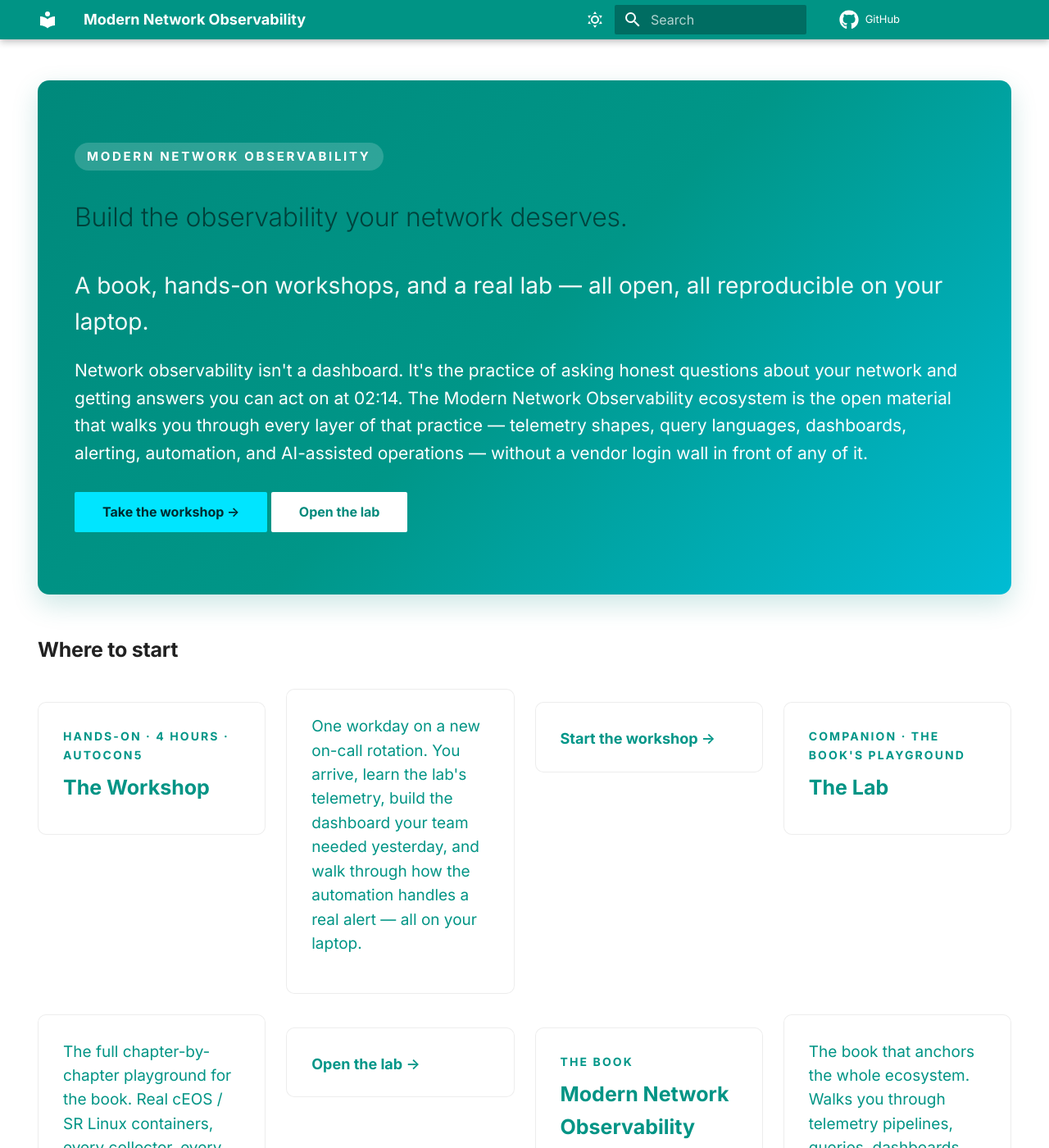
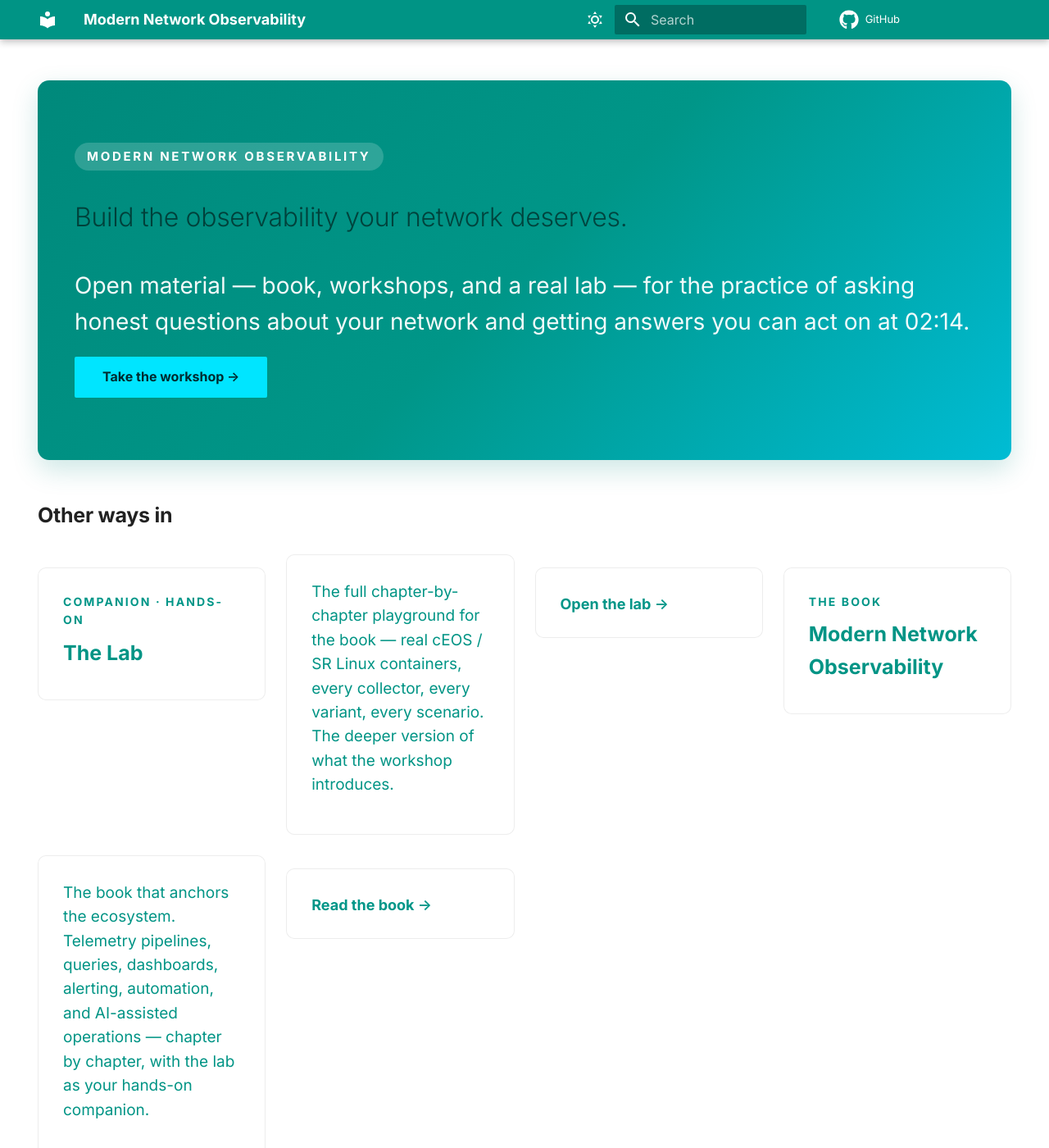
Before and after one commit to network-observability/network-observability.github.io, an MkDocs documentation site: the page built from docs/index.md, in a window 1280 px wide and 1400 px high. Shown: the whole window at 82% size. Built offline with MkDocs 1.6.1 and Material for MkDocs 9.7.7, drawn with Linux system fonts in a browser that asks for light colours; some of the changed text lies outside the part shown.

Commit message:
Trim hub to connector-only — hero + workshop CTA + Lab/Book cards
Drops the 'Why this exists', 'Tooling under the hood', and 'What's next'
sections. The hub now does one job: send you to the workshop, with the
book and lab visible as siblings.

```diff
--- a/docs/index.md
+++ b/docs/index.md
@@ -1,6 +1,6 @@
 ---
 title: Modern Network Observability
-description: The open hub for the Modern Network Observability ecosystem — book, hands-on workshops, lab, and synthetic telemetry tooling.
+description: Open material for the practice of network observability — book, hands-on workshops, and a real lab.
 hide:
   - navigation
   - toc
@@ -12,78 +12,28 @@ hide:
 
 <h1 class="hub-hero__title">Build the observability your network deserves.</h1>
 
-<p class="hub-hero__subtitle">A book, hands-on workshops, and a real lab — all open, all reproducible on your laptop.</p>
-
-<p class="hub-hero__lead">
-Network observability isn't a dashboard. It's the practice of asking honest questions about your network and getting answers you can act on at 02:14. The Modern Network Observability ecosystem is the open material that walks you through every layer of that practice — telemetry shapes, query languages, dashboards, alerting, automation, and AI-assisted operations — without a vendor login wall in front of any of it.
-</p>
+<p class="hub-hero__subtitle">Open material — book, workshops, and a real lab — for the practice of asking honest questions about your network and getting answers you can act on at 02:14.</p>
 
 [Take the workshop →](https://network-observability.github.io/workshops/){ .md-button .md-button--primary }
-[Open the lab](https://github.com/network-observability/network-observability-lab){ .md-button }
 
 </div>
 
-## Where to start
+## Other ways in
 
 <div class="hub-cards" markdown>
 
-<a class="hub-card" href="https://network-observability.github.io/workshops/">
-  <span class="hub-card__eyebrow">Hands-on · 4 hours · AutoCon5</span>
-  <span class="hub-card__title">The Workshop</span>
-  <p class="hub-card__body">One workday on a new on-call rotation. You arrive, learn the lab's telemetry, build the dashboard your team needed yesterday, and walk through how the automation handles a real alert — all on your laptop.</p>
-  <span class="hub-card__cta">Start the workshop →</span>
-</a>
-
 <a class="hub-card" href="https://github.com/network-observability/network-observability-lab">
-  <span class="hub-card__eyebrow">Companion · The book's playground</span>
+  <span class="hub-card__eyebrow">Companion · Hands-on</span>
   <span class="hub-card__title">The Lab</span>
-  <p class="hub-card__body">The full chapter-by-chapter playground for the book. Real cEOS / SR Linux containers, every collector, every variant, every scenario. Larger surface area, more RAM, more network-engineering depth — perfect once the workshop has whetted your appetite.</p>
+  <p class="hub-card__body">The full chapter-by-chapter playground for the book — real cEOS / SR Linux containers, every collector, every variant, every scenario. The deeper version of what the workshop introduces.</p>
   <span class="hub-card__cta">Open the lab →</span>
 </a>
 
 <a class="hub-card" href="https://a.co/d/07ECqFDQ">
   <span class="hub-card__eyebrow">The book</span>
   <span class="hub-card__title">Modern Network Observability</span>
-  <p class="hub-card__body">The book that anchors the whole ecosystem. Walks you through telemetry pipelines, queries, dashboards, alerting, automation, and AI-assisted operations — chapter by chapter, with the lab as your hands-on companion.</p>
+  <p class="hub-card__body">The book that anchors the ecosystem. Telemetry pipelines, queries, dashboards, alerting, automation, and AI-assisted operations — chapter by chapter, with the lab as your hands-on companion.</p>
   <span class="hub-card__cta">Read the book →</span>
 </a>
 
 </div>
-
-## Why this exists
-
-Network observability is one of those topics that gets handed off as "use Prometheus, you'll figure it out" — and then a year later your team has six dashboards, two alerts that work, and a runbook that's a slack thread from 2024. We're trying to build the open material we wish we'd had: a story-driven path through the practice, with code you can run, dashboards you can poke, and an honest take on what AI changes (and doesn't) about on-call work.
-
-It's all open, and it stays open. The book is published, the workshop is free, the lab is on GitHub, and the synthetic telemetry tooling that powers the workshop runs on your laptop.
-
-## The tooling under the hood
-
-<div class="hub-tooling" markdown>
-
-<div class="hub-tooling__item" markdown>
-**[sonda](https://github.com/davidban77/sonda)**
-Synthetic telemetry generator (Rust). Emits gNMI / SNMP / syslog shapes that look exactly like a real device — so your queries port straight to production.
-</div>
-
-<div class="hub-tooling__item" markdown>
-**[Prometheus](https://prometheus.io)** + **[Loki](https://grafana.com/oss/loki/)**
-Metrics and logs storage. Open-source, scrappy, the right starter kit.
-</div>
-
-<div class="hub-tooling__item" markdown>
-**[Grafana](https://grafana.com/oss/grafana/)** + **[Alertmanager](https://prometheus.io/docs/alerting/latest/alertmanager/)**
-Visualisation and alert routing. The dashboards and alerts you build in the workshop are the same ones you'd run in production.
-</div>
-
-<div class="hub-tooling__item" markdown>
-**[Infrahub](https://opsmill.com/infrahub/)** + **[Prefect](https://www.prefect.io/)**
-Source-of-truth and workflow orchestration. The automation half of "observability into action" runs on these.
-</div>
-
-</div>
-
-## What's next
-
-We're shipping the workshop iteration first (live at AutoCon5, then open to anyone), and the lab is being kept in lockstep with the book. Follow [@davidban77](https://github.com/davidban77) on GitHub or watch the [`network-observability` org](https://github.com/network-observability) for releases.
-
-If you'd like to contribute — corrections, better expected-output values, new scenarios, translations — open an issue on the relevant repo. Pull requests welcome.
```
